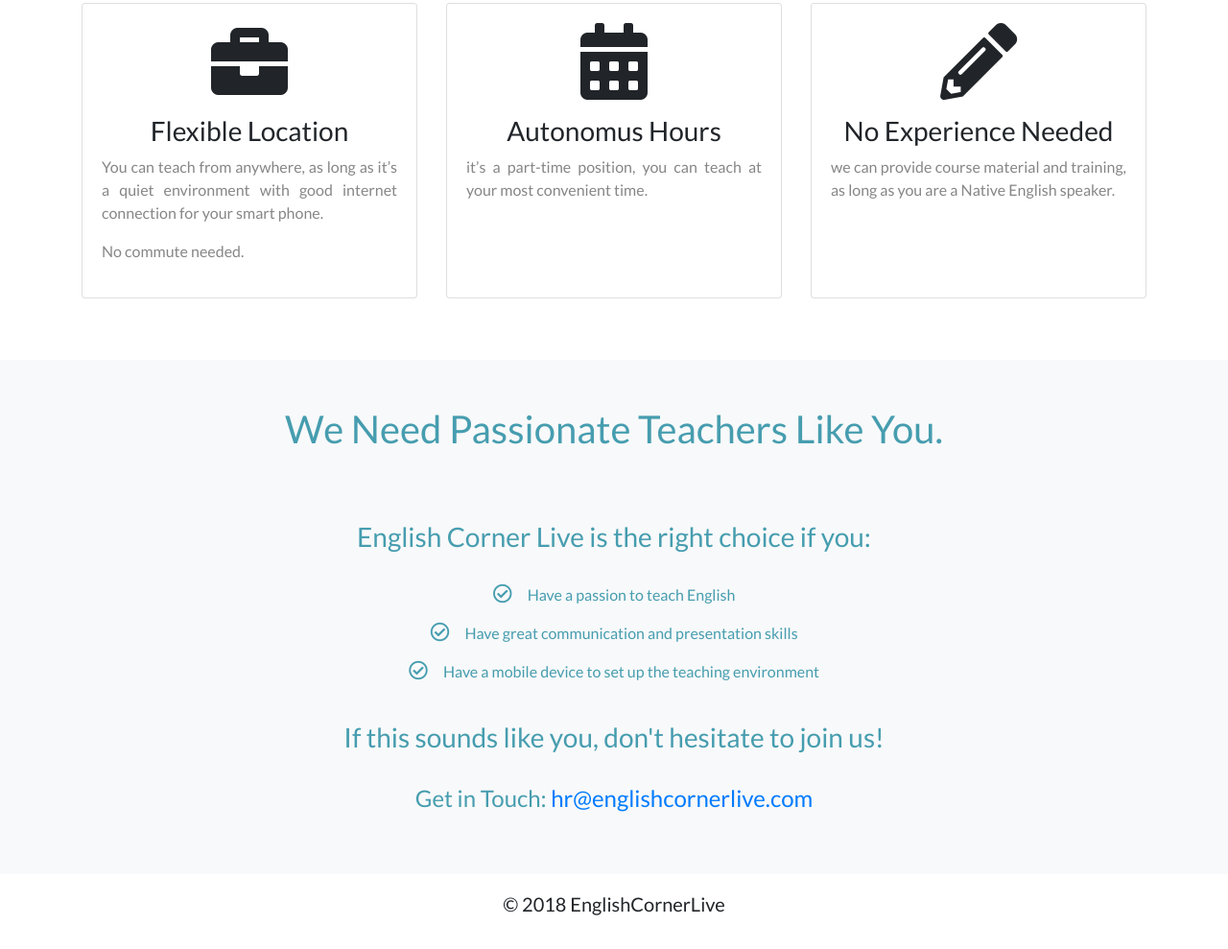
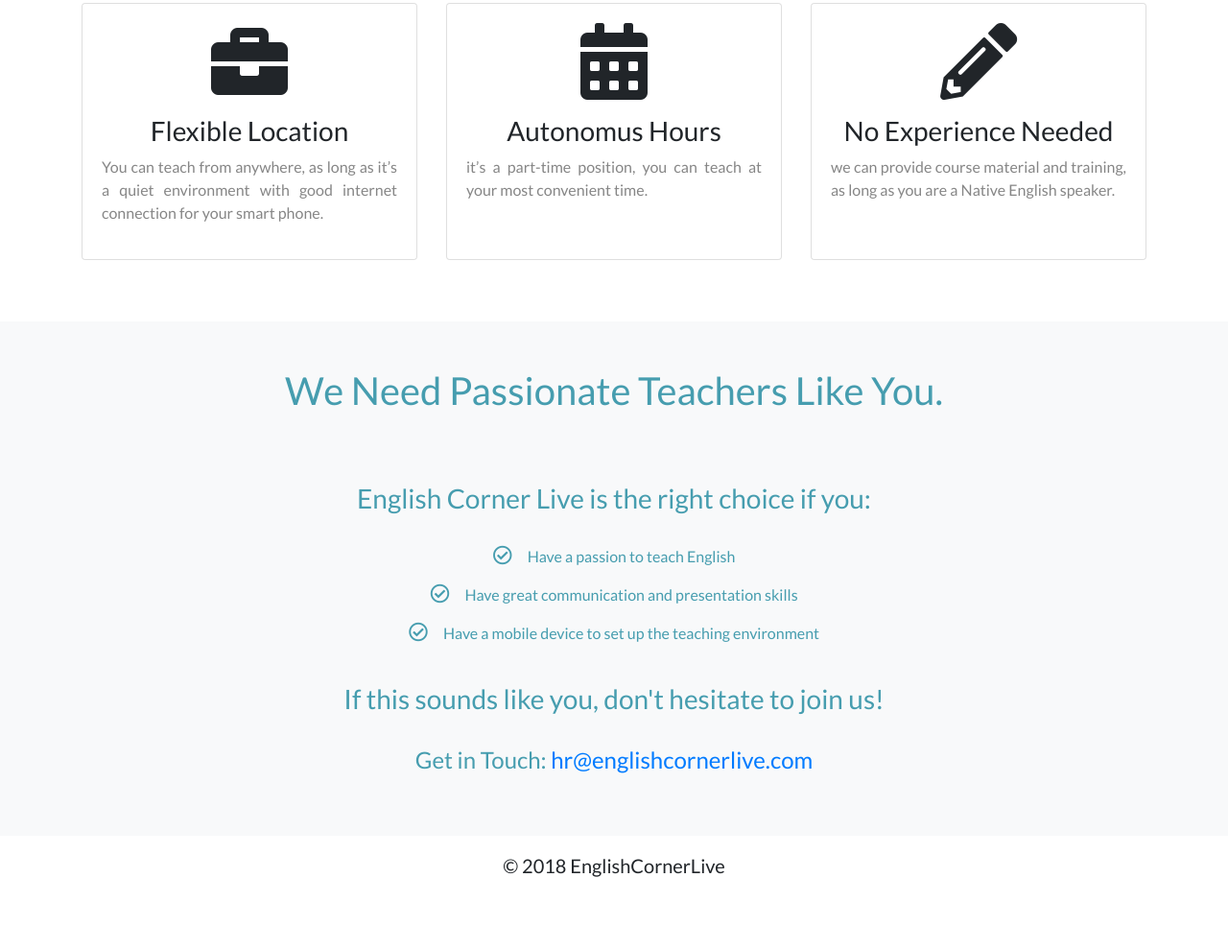
Before and after one commit to HNTSI/HNTSCI.github.io, a plain HTML site: page index.html in a window 1280 px wide. Shown: the part 1041-2030 px from the top of the page at 96% size. After the commit the page ends 1990 px from the top, so only its background shows below. Drawn offline with nearby package versions, Linux system fonts and the light colour scheme.

Commit message:
Update index.html

```diff
--- a/index.html
+++ b/index.html
@@ -63,7 +63,6 @@
 					<i class="fas fa-briefcase mb-3"></i>
 					<h3 class="text-center mb-2">Flexible Location</h3>
 					<p class="text-justify">You can teach from anywhere, as long as it’s a quiet environment with good internet connection for your smart phone.</p>
-					<p class="text-justify">No commute needed.</p>
 				</div>
 			</div>
 
```
